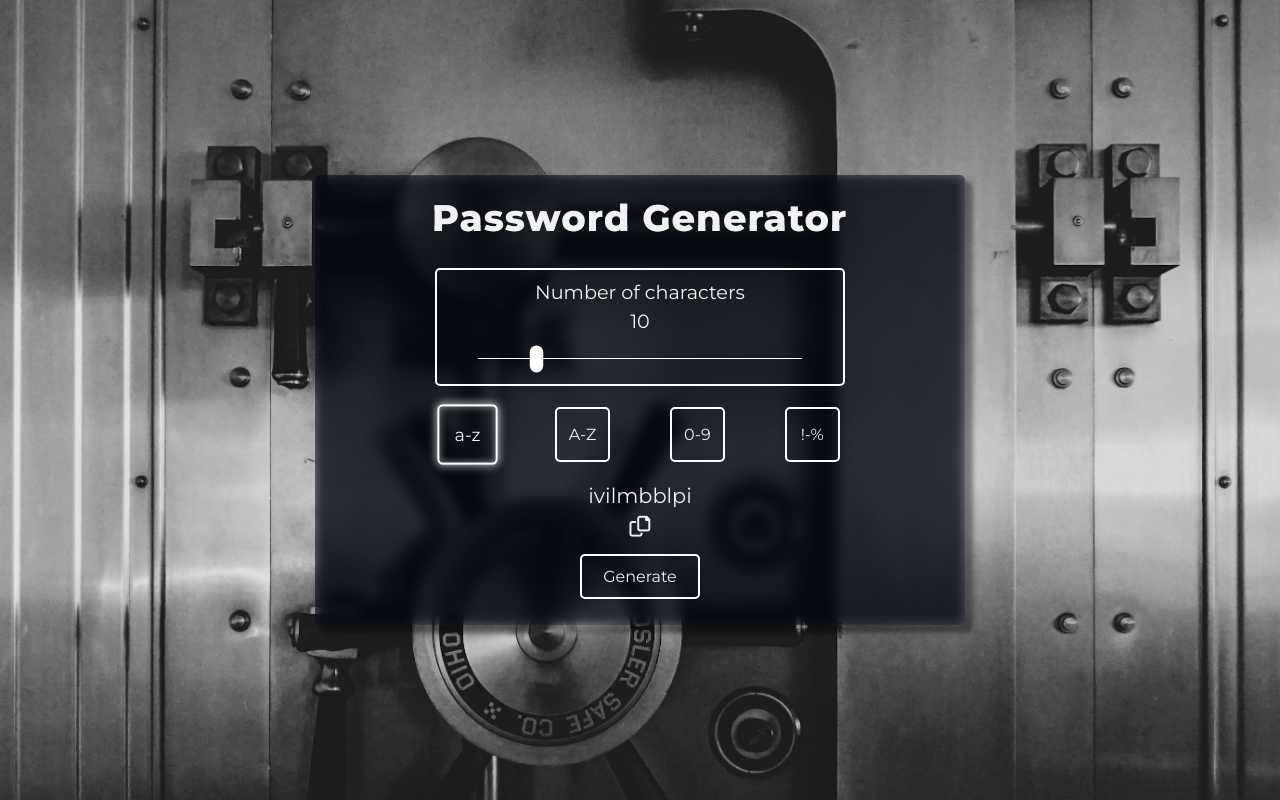
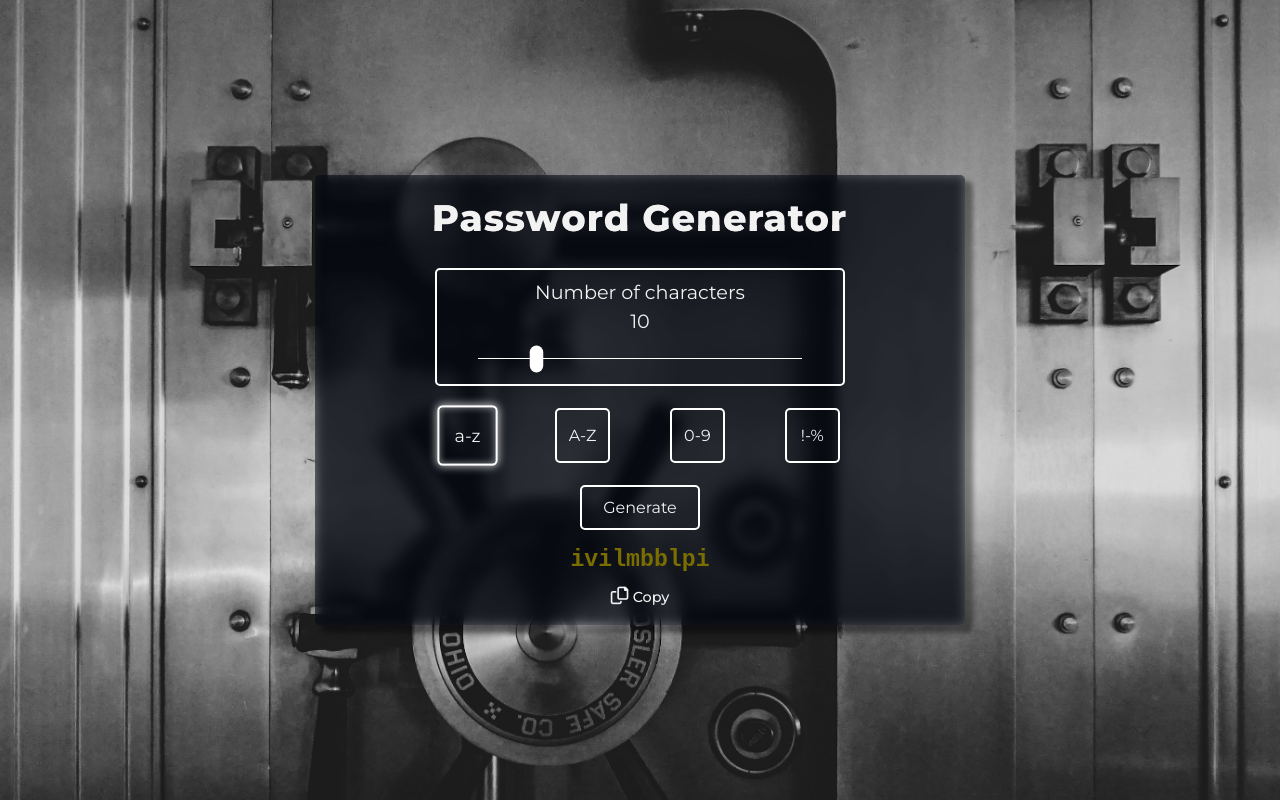
Before and after one commit to bastien-pruvost/js-password-generator, a website: page index.html in a window 1280 px wide. Both pictures are taken after a click on the button "Generate". Drawn offline with Linux system fonts and the light colour scheme.

Commit message:
Little design update

```diff
--- a/index.html
+++ b/index.html
@@ -38,13 +38,18 @@
         <label for="symbols">!-%</label>
       </div>
 
+      <button class="generateButton">Generate</button>
+
       <div class="password-output-container">
         <input type="text" id="password-output" value="" maxlength="40" readonly>
+
         <i class="far fa-copy" id="copy">
+          <span class="copyInfo"> Copy</span>
           <span class="copied">Copied to clipboard</span>
         </i>
+
       </div>
-      <button class="generateButton">Generate</button>
+
 
     </div>
 
--- a/index.js
+++ b/index.js
@@ -56,16 +56,22 @@ function generatePassword() {
   passwordOutput.value = password;
 };
 
-// Generate the password when generate button is clicked
+// Generate the password and show copy button when generate button is clicked
 generateButton.addEventListener("click", () => {
   generatePassword();
+  copyButton.style.opacity = "1";
+  copyButton.style.transform = "scale(1) translateY(0%)";
+  passwordOutput.style.opacity = "1";
+  passwordOutput.style.transform = "translateY(0%)";
+
+
 });
 
 // Copy to clipboard when copy button is clicked
 copyButton.addEventListener("click", () => {
   copyToClipboard();
   copiedNotif.style.opacity = "1";
-  copiedNotif.style.transform = "translateY(-50%)";
+  copiedNotif.style.transform = "translateY(-40%)";
   setTimeout(() => {
     copiedNotif.style.opacity = "0";
     copiedNotif.style.transform = "translateY(20%)";
--- a/style.css
+++ b/style.css
@@ -37,7 +37,7 @@ h1 {
   flex-direction: column;
   align-items: center;
   justify-content: space-evenly;
-  background: rgba(4, 16, 38, 0.3);
+  background: rgba(4, 15, 37, 0.302);
   -webkit-backdrop-filter: blur(6px) brightness(0.3);
           backdrop-filter: blur(6px) brightness(0.3);
   box-shadow: 7px 7px 5px 1px rgba(0, 0, 0, 0.4);
@@ -55,7 +55,7 @@ h1 {
   align-items: center;
   width: 90%;
   height: 80%;
-  padding-bottom: 2%;
+  padding-bottom: 1%;
 }
 
 .range-container {
@@ -192,21 +192,28 @@ label:hover {
 }
 
 i {
-  font-size: 1.3rem;
+  font-size: 1.1rem;
   cursor: pointer;
   position: relative;
   overflow: visible;
   margin-top: 4px;
+  transition: 150ms ease-in-out 150ms;
+  transform: scale(1) translateY(65%);
+  opacity: 0;
 }
 
 i:hover {
-  opacity: 1;
+  opacity: 0.8;
 }
 
 i:active {
-  transform: scale(0.9);
+  transform: scale(0.9) translateY(0%);
 }
-
+.copyInfo {
+  font-size: 0.9rem;
+  font-family: 'Montserrat', sans-serif;
+  font-weight: 500;
+}
 
 .copied {
   display: flex;
@@ -215,9 +222,9 @@ i:active {
   position: absolute;
   width: 35vw;
   max-width: 175px;
-  left: 25px;
+  left: 68px;
   top: 50%;
-  transform: translateY(10%);
+  transform: translateY(20%);
   -webkit-clip-path: polygon(0 50%, 5% 40%, 5% 5%, 6% 0, 99% 0, 100% 5%, 100% 95%, 99% 100%, 6% 100%, 5% 95%, 5% 60%);
           clip-path: polygon(0 50%, 5% 40%, 5% 5%, 6% 0, 99% 0, 100% 5%, 100% 95%, 99% 100%, 6% 100%, 5% 95%, 5% 60%);
   background: #ffffff;
@@ -231,7 +238,7 @@ i:active {
      -moz-user-select: none;
       -ms-user-select: none;
           user-select: none;
-  transition: opacity 200ms linear, transform 200ms cubic-bezier(.37,-0.44,.69,1.76);
+  transition: opacity 150ms linear, transform 200ms cubic-bezier(.37,-0.44,.69,1.76);
 }
 
 .generateButton {
@@ -269,9 +276,15 @@ i:active {
 }
 
 #password-output {
-font-size: clamp(0.45rem, 3.5vw, 1.3rem);
-margin-bottom: 5px;
+font-size: clamp(0.6rem, 3.5vw, 1.45rem);
+margin-bottom: 10px;
 width: 100%;
+color: #7A6E01;
+opacity: 0;
+transform: translateY(65%);
+transition: 150ms ease-in-out;
+font-family: 'Courier New', Courier, monospace;
+font-weight: 600;
 }
 
  /* # Glitch Effect on h1 # */
```
Also changed, not shown: preview.jpg (added).
